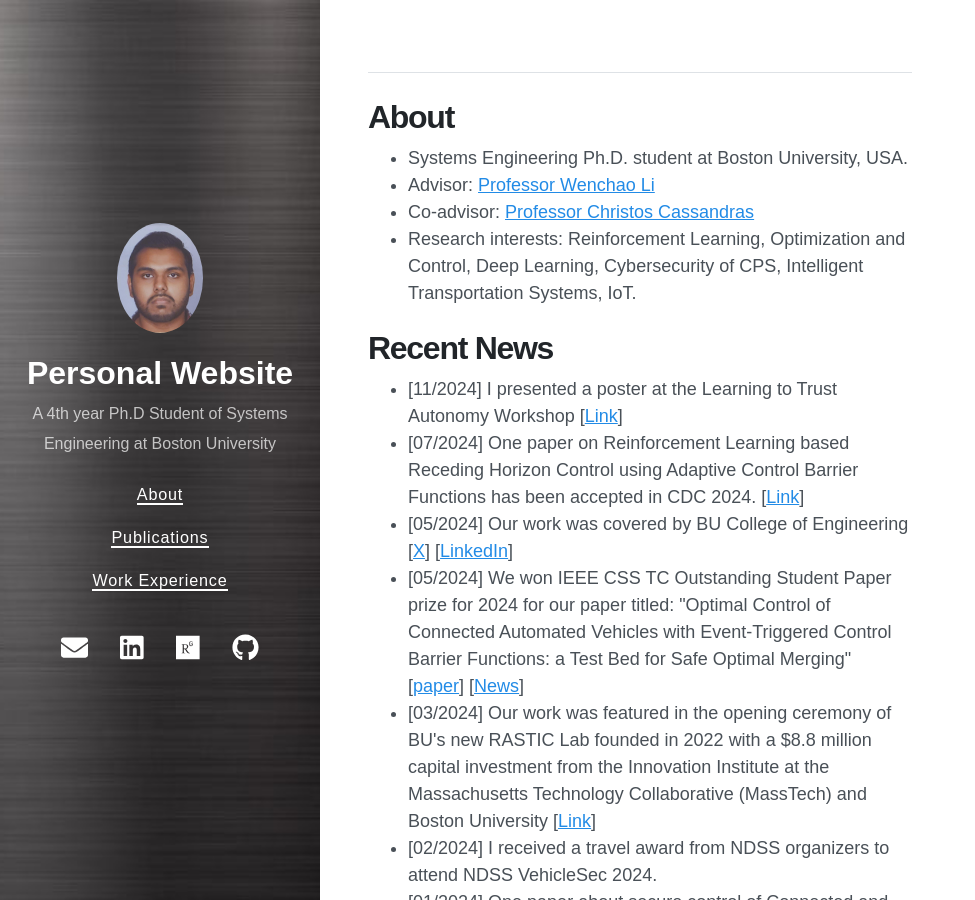
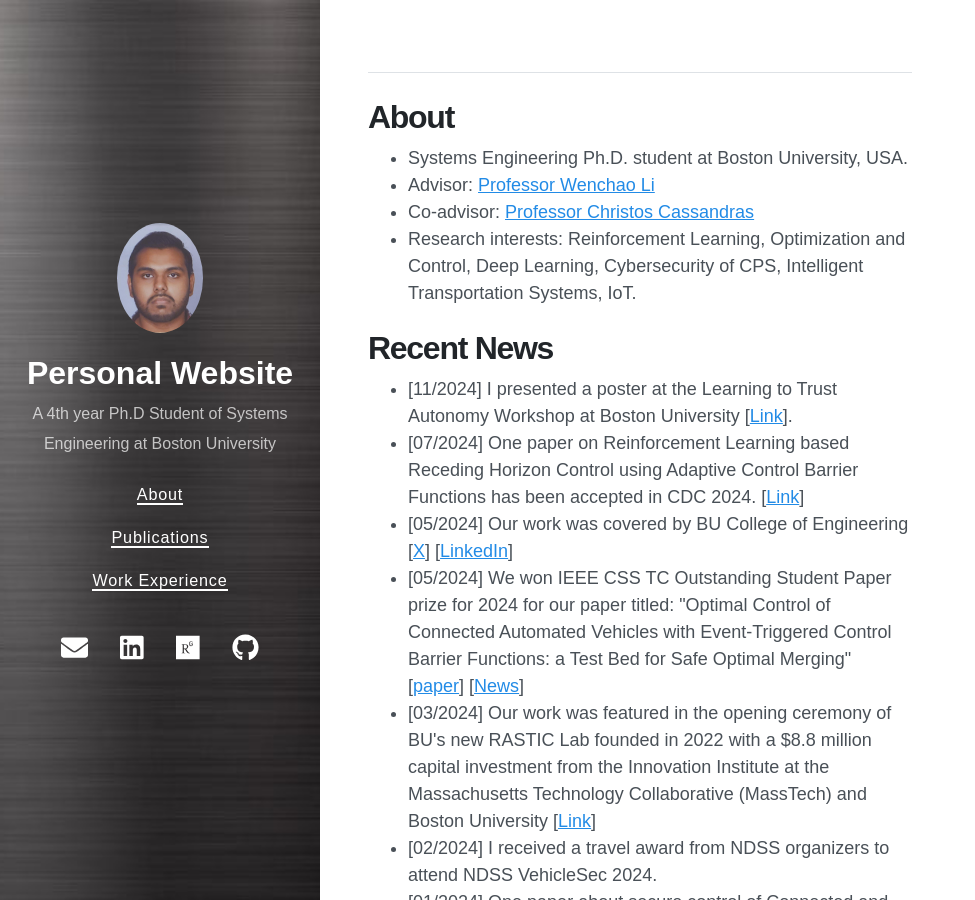
Before and after one commit to SabbirAhmad26/sabbirahmad26.github.io, a Jekyll site: the page built from README.md, in a window 1280 px wide and 900 px high. Shown: the whole window, without its empty margins (0-975 px from the left). Built offline with Jekyll 4.4.1, drawn with Linux system fonts in a browser that asks for light colours; nearby versions of some CDN libraries; our own code applies the rules of GitHub Pages for plain Markdown files.

Commit message:
Update home.html

```diff
--- a/_layouts/home.html
+++ b/_layouts/home.html
@@ -22,7 +22,7 @@
     <h1 class="title is-3">Recent News</h1>
     <div class="scroll">
       <ul>
-        <li>[11/2024] I presented a poster at the Learning to Trust Autonomy Workshop [<a href="https://sites.bu.edu/learningautonomy/" target="_blank">Link</a>]</li>
+        <li>[11/2024] I presented a poster at the Learning to Trust Autonomy Workshop at Boston University [<a href="https://sites.bu.edu/learningautonomy/poster-session/" target="_blank">Link</a>].</li>
         <li>[07/2024] One paper on Reinforcement Learning based Receding Horizon Control using Adaptive Control Barrier Functions has been accepted in CDC 2024. [<a href="https://arxiv.org/pdf/2403.17338" target="_blank">Link</a>]</li>
         <li>[05/2024] Our work was covered by BU College of Engineering [<a href="https://x.com/BUCollegeofENG/status/1803075639970615796" target="_blank">X</a>] [<a href="https://www.linkedin.com/feed/update/urn:li:activity:7208839882750726144/" target="_blank">LinkedIn</a>]</li>
         <li>[05/2024] We won IEEE CSS TC Outstanding Student Paper prize for 2024 for our paper titled: "Optimal Control of Connected Automated Vehicles with Event-Triggered Control Barrier Functions: a Test Bed for Safe Optimal Merging" [<a href="https://arxiv.org/pdf/2306.01871.pdf" target="_blank">paper</a>] [<a href="https://www.bu.edu/cise/cise-students-win-css-tc-2024-paper-prize/" target="_blank">News</a>]</li>
```
